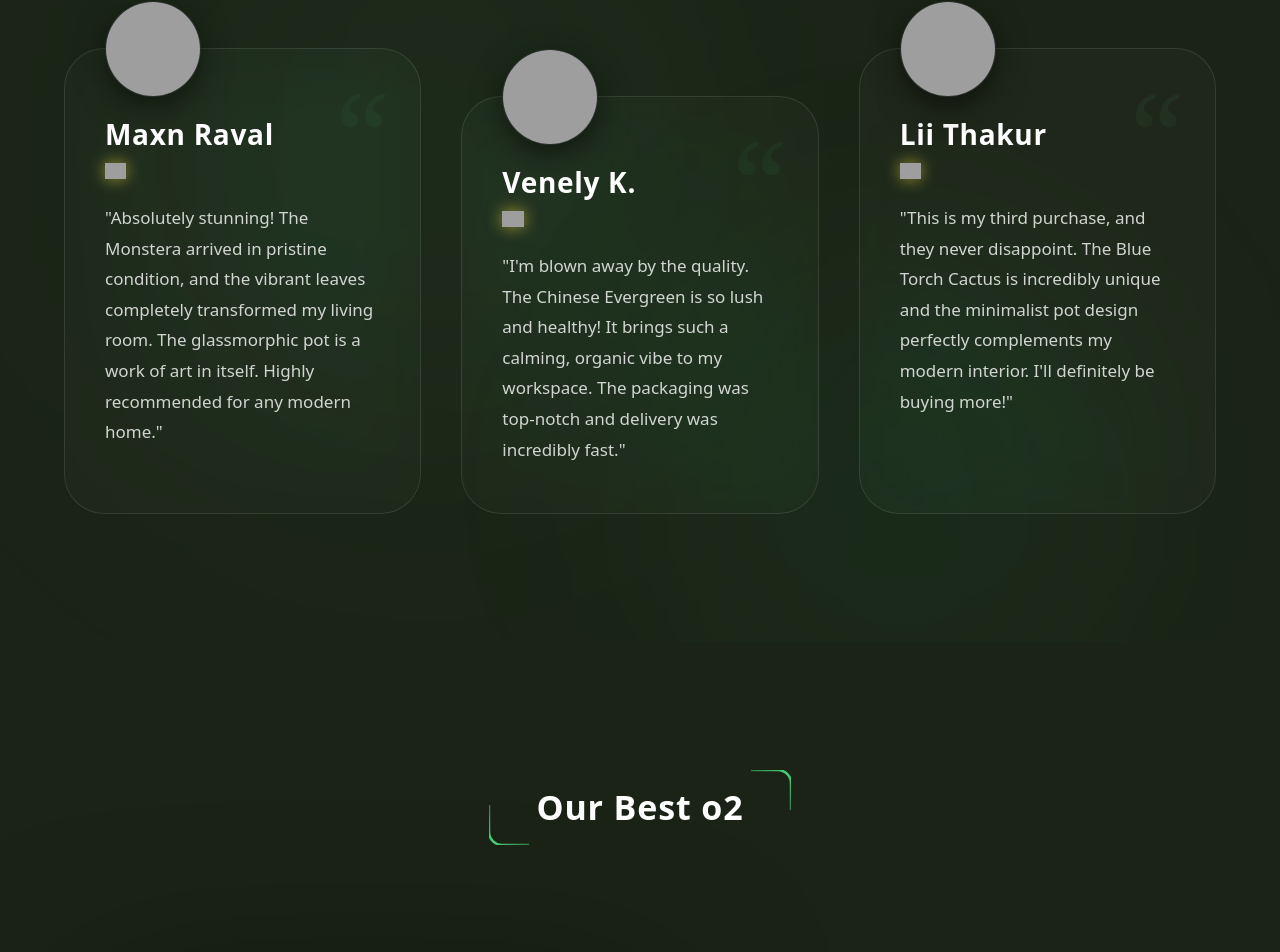
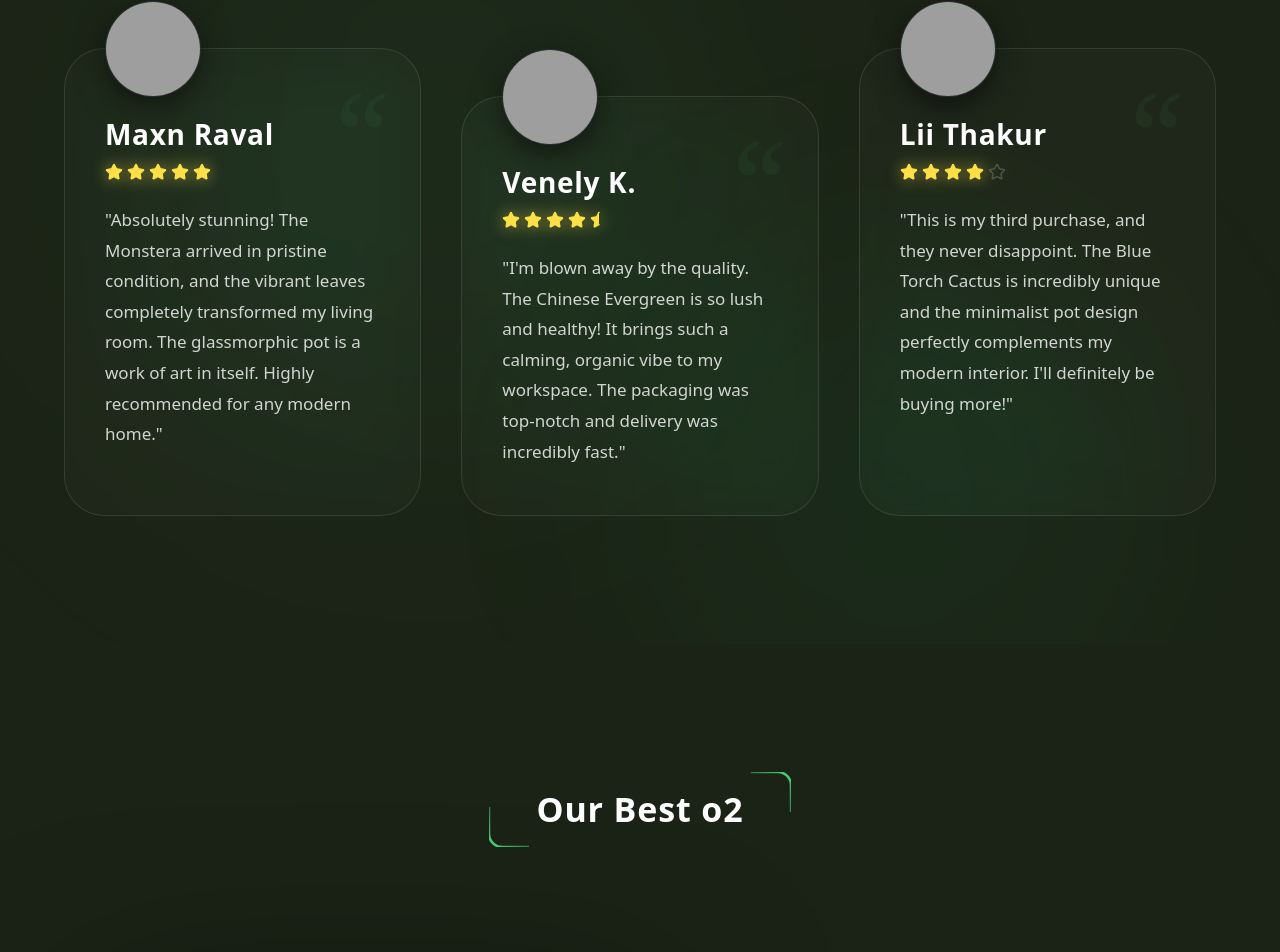
Before and after one commit to Rachit-Kakkad1/planto-ui, a React (Vite) app: page / in a window 1280 px wide. Shown: the part 3829-4781 px from the top of the page. Built offline with nearby package versions, Linux system fonts and the light colour scheme; grey boxes are pictures that could not be loaded.

Commit message:
Replace static star images with dynamic Lucide React SVG stars

```diff
--- a/src/components/reviews/ReviewCard.jsx
+++ b/src/components/reviews/ReviewCard.jsx
@@ -1,6 +1,7 @@
 import { motion } from "framer-motion";
+import { Star, StarHalf } from "lucide-react";
 
-function ReviewCard({ name, avatar, starsImage, review, offsetClass }) {
+function ReviewCard({ name, avatar, rating, review, offsetClass }) {
   return (
     <motion.div
       animate={{ y: [0, -6, 0] }}
@@ -38,11 +39,17 @@ function ReviewCard({ name, avatar, starsImage, review, offsetClass }) {
           <span className="text-white text-[24px] lg:text-[28px] font-bold tracking-wide">
             {name}
           </span>
-          <img
-            src={starsImage}
-            className="h-3.5 lg:h-4 w-auto object-contain drop-shadow-[0_0_8px_rgba(253,224,71,0.6)] group-hover:drop-shadow-[0_0_12px_rgba(253,224,71,0.9)] transition-all duration-500"
-            alt="Rating stars"
-          />
+          <div className="flex items-center gap-1 drop-shadow-[0_0_8px_rgba(253,224,71,0.6)] group-hover:drop-shadow-[0_0_12px_rgba(253,224,71,0.9)] transition-all duration-500">
+            {[...Array(5)].map((_, i) => {
+              const starValue = i + 1;
+              if (rating >= starValue) {
+                return <Star key={i} className="w-4 h-4 lg:w-[18px] lg:h-[18px] fill-[#FDE047] text-[#FDE047]" />;
+              } else if (rating >= starValue - 0.5) {
+                return <StarHalf key={i} className="w-4 h-4 lg:w-[18px] lg:h-[18px] fill-[#FDE047] text-[#FDE047]" />;
+              }
+              return <Star key={i} className="w-4 h-4 lg:w-[18px] lg:h-[18px] text-white/20" />;
+            })}
+          </div>
         </div>
 
         <p className="text-white/80 text-[16px] lg:text-[17px] leading-[1.8] font-light relative z-10">
--- a/src/data/customerReviews.js
+++ b/src/data/customerReviews.js
@@ -2,8 +2,7 @@ export const customerReviews = [
   {
     name: "Maxn Raval",
     avatar: "https://randomuser.me/api/portraits/men/32.jpg",
-    starsImage:
-      "https://storage.googleapis.com/tagjs-prod.appspot.com/v1/n4iBIQ3cmY/e2sgi2ew_expires_30_days.png",
+    rating: 5,
     review:
       '"Absolutely stunning! The Monstera arrived in pristine condition, and the vibrant leaves completely transformed my living room. The glassmorphic pot is a work of art in itself. Highly recommended for any modern home."',
     offsetClass: "mt-12 lg:mt-16",
@@ -11,8 +10,7 @@ export const customerReviews = [
   {
     name: "Venely K.",
     avatar: "https://randomuser.me/api/portraits/women/44.jpg",
-    starsImage:
-      "https://storage.googleapis.com/tagjs-prod.appspot.com/v1/n4iBIQ3cmY/07dfpava_expires_30_days.png",
+    rating: 4.5,
     review:
       '"I\'m blown away by the quality. The Chinese Evergreen is so lush and healthy! It brings such a calming, organic vibe to my workspace. The packaging was top-notch and delivery was incredibly fast."',
     offsetClass: "mt-12 lg:mt-28",
@@ -20,8 +18,7 @@ export const customerReviews = [
   {
     name: "Lii Thakur",
     avatar: "https://randomuser.me/api/portraits/women/68.jpg",
-    starsImage:
-      "https://storage.googleapis.com/tagjs-prod.appspot.com/v1/n4iBIQ3cmY/qs66413h_expires_30_days.png",
+    rating: 4,
     review:
       '"This is my third purchase, and they never disappoint. The Blue Torch Cactus is incredibly unique and the minimalist pot design perfectly complements my modern interior. I\'ll definitely be buying more!"',
     offsetClass: "mt-12 lg:mt-16",
```
